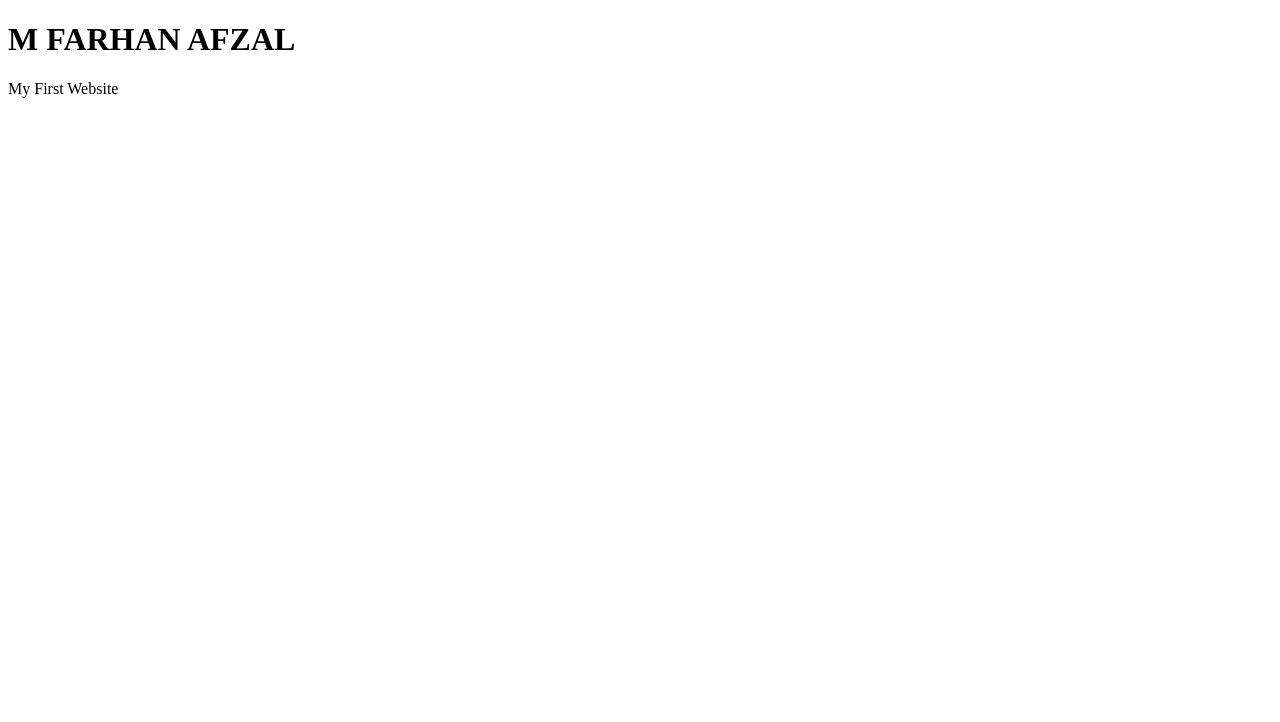
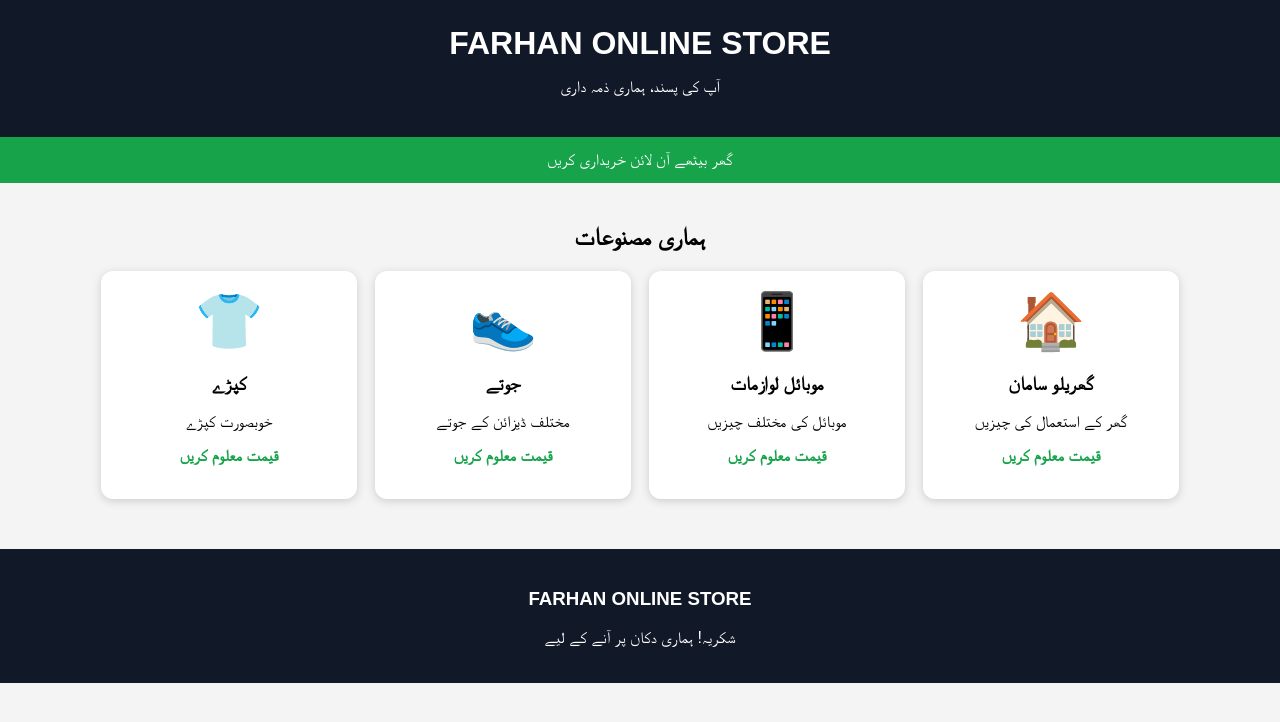
Before and after one commit to farhanarain12316100-create/mywebsite, a plain HTML site: page index.html in a window 1280 px wide. Drawn offline with Linux system fonts and the light colour scheme.

Commit message:
Create FARHAN ONLINE STORE

```diff
--- a/index.html
+++ b/index.html
@@ -1,10 +1,117 @@
+
 <!DOCTYPE html>
-<html>
+<html lang="ur">
 <head>
-<title>M FARHAN AFZAL</title>
+<meta charset="UTF-8">
+<meta name="viewport" content="width=device-width, initial-scale=1.0">
+<title>FARHAN ONLINE STORE</title>
+<style>
+body {
+  margin: 0;
+  font-family: Arial, sans-serif;
+  background: #f4f4f4;
+  text-align: center;
+}
+header {
+  background: #111827;
+  color: white;
+  padding: 25px 10px;
+}
+header h1 { margin: 0; }
+nav {
+  background: #16a34a;
+  padding: 14px;
+  color: white;
+}
+.container {
+  padding: 20px;
+}
+.products {
+  display: flex;
+  flex-wrap: wrap;
+  justify-content: center;
+  gap: 18px;
+}
+.product {
+  background: white;
+  width: 220px;
+  padding: 18px;
+  border-radius: 12px;
+  box-shadow: 0 2px 8px #ccc;
+}
+.product .emoji {
+  font-size: 55px;
+}
+.price {
+  color: #16a34a;
+  font-weight: bold;
+}
+button {
+  background: #16a34a;
+  color: white;
+  border: 0;
+  padding: 12px 20px;
+  border-radius: 7px;
+  cursor: pointer;
+}
+footer {
+  background: #111827;
+  color: white;
+  padding: 20px;
+  margin-top: 30px;
+}
+</style>
 </head>
 <body>
-<h1>M FARHAN AFZAL</h1>
-<p>My First Website</p>
+
+<header>
+  <h1>FARHAN ONLINE STORE</h1>
+  <p>آپ کی پسند، ہماری ذمہ داری</p>
+</header>
+
+<nav>
+  گھر بیٹھے آن لائن خریداری کریں
+</nav>
+
+<div class="container">
+  <h2>ہماری مصنوعات</h2>
+  <div class="products">
+
+    <div class="product">
+      <div class="emoji">👕</div>
+      <h3>کپڑے</h3>
+      <p>خوبصورت کپڑے</p>
+      <p class="price">قیمت معلوم کریں</p>
+    </div>
+
+    <div class="product">
+      <div class="emoji">👟</div>
+      <h3>جوتے</h3>
+      <p>مختلف ڈیزائن کے جوتے</p>
+      <p class="price">قیمت معلوم کریں</p>
+    </div>
+
+    <div class="product">
+      <div class="emoji">📱</div>
+      <h3>موبائل لوازمات</h3>
+      <p>موبائل کی مختلف چیزیں</p>
+      <p class="price">قیمت معلوم کریں</p>
+    </div>
+
+    <div class="product">
+      <div class="emoji">🏠</div>
+      <h3>گھریلو سامان</h3>
+      <p>گھر کے استعمال کی چیزیں</p>
+      <p class="price">قیمت معلوم کریں</p>
+    </div>
+
+  </div>
+</div>
+
+<footer>
+  <h3>FARHAN ONLINE STORE</h3>
+  <p>شکریہ! ہماری دکان پر آنے کے لیے</p>
+</footer>
+
 </body>
 </html>
```
